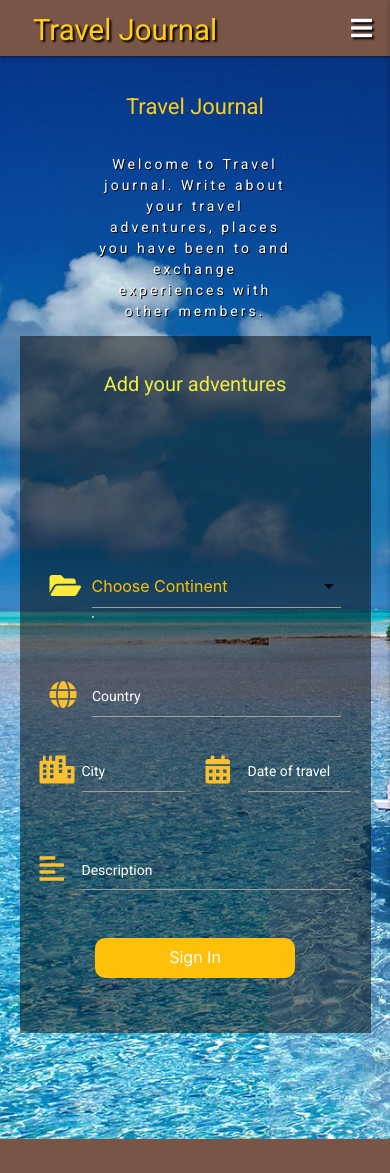
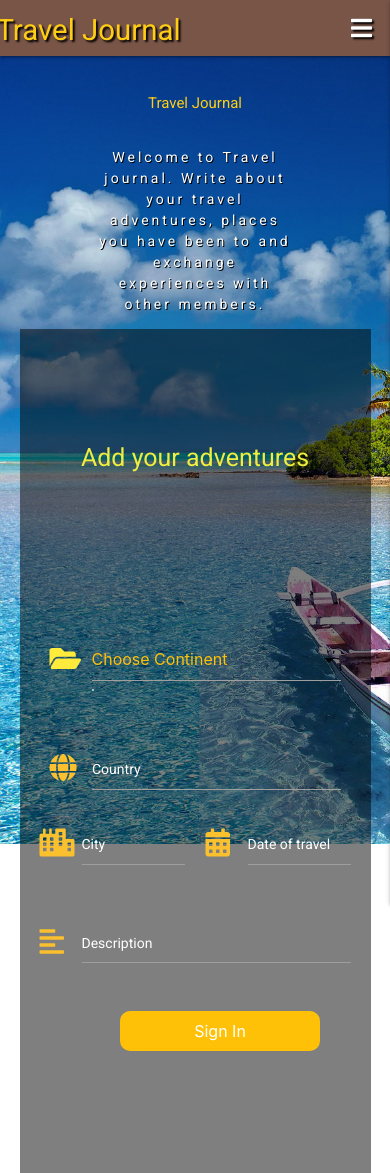
Before and after one commit to Code-Institute-Submissions/Pretro-MS3_Travelbook_AprResub, a Flask app: page /add_adventure in a window 390 px wide. Before the commit the page ends 1139 px from the top, so only its background shows below. Run offline with Flask 2, Linux system fonts and the light colour scheme; data that the repository does not hold is empty; some libraries are stand-ins or nearby versions.

Commit message:
Checking the responsiveness of the pages on different devices

```diff
--- a/static/css/style.css
+++ b/static/css/style.css
@@ -318,187 +318,130 @@ span.activator{
  .loginbox2 input[type="submit"]{
     margin-left: 0;
  }
- .boton{
-     left: -45px;
- }
+    body{
+        height:180vh;
+    }
+    .loginbox{
+        top: 98%;
+    }
+    .alertas, .travel-card .header{
+        font-size:15px;
+    }
+    .white-text , .titles h1, h3{
+        font-size: 20px;
+    }
+    .boton{
+        left:55px;
+    }
+    .card .card-content .card-title,
+    .card .card-content p, .collection .collection-item.avatar p, {
+        font-size:10px;
+    }
+    .loginbox2 .row100 .input-field{
+        width:80%;
+        padding: 0 30px;
+        margin: 16px 15px 15px;
+    }
+    .fa-globe:before{
+        margin-left:-1px;
+    }
+    .red.accent-4{
+        margin-top:10px;
+    }
+    .fa-folder-open:before, .fa-globe:before, .fa-city:before,
+    .fa-align-left:before, .fa-calendar-alt:before {
+        display:none;
+    }
+    .row .col.s6{
+        left:-12px;
+    }
+    .editing{
+        margin-left:-40px;
+    }
+}
+
+@media (max-width: 320px){
+   .fa-folder-open:before, .fa-globe:before, .fa-city:before,
+    .fa-align-left:before, .fa-calendar-alt:before {
+        display:none;
+   }
 
 }
 
-@media (max-width: 280px){
+@media (max-width: 360px){
+    nav .brand-logo.center{
+        left:25%;
+    }
+    .titles h1 {
+        font-size:20px;
+    }
+     .card .card-content p, .card .card-reveal .card-title, .collection .collection-item.avatar p {
+        font-size:10px;
+    }
+    .card .card-title.activator{
+        font-size:12px;
+    }
     .loginbox{
-        top: 60%;
+        top: 75%;
+    }
+    .light-blue.lighten-1{
+        left:4px;
+    }
+      .red.accent-4{
+        left:1px;
+    }
+    h3 {
+        font-size:25px;
+    }
+    .alertas{
+        font-size:20px;
+    }
+}
+@media (max-width: 375px){
+.card .card-content p{
+font-size:10px;
+}
+.red.accent-4{
+    margin-left:1px;
+}
+}
+
+@media (max-width: 411px){
+    .loginbox{
+        top:85%;
+    }
+    body{
+        height:130vh;
+    }
+    .alertas{
+        font-size:15px;
+    }
+    .light-blue.lighten-1{
+        margin-left:1px;
+    }
+     h3 {
+        font-size:25px;
     }
 }
 
 
-@media (max-width: 320px){
+@media (max-width: 414px){
+    .titles h1{
+        font-size:15px;
+    }
     .loginbox{
-        top: 80%;
+        top:57%;
+    }
+    body{
+        height:100vh;
+    }
+    .alertas{
+        font-size:15px;
+    }
+    .light-blue.lighten-1{
+        margin-left:1px;
+    }
+      h3 {
+        font-size:25px;
     }
 }
-
-
-@media (max-width: 360px){
-    body{
-        height: 180vh;
-    }
-    .loginbox2 input[type="submit"]{
-        margin-left: 20px;
-    }
-    .red.accent-4{
-        margin-left: -50px;
-    }
-    .card .card-action a:not(.btn):not(.btn-large):not(.btn-small):not(.btn-large):not(.btn-floating)
- {
-     margin-left: 5px;
- }
- .light-blue.lighten-1{
-        margin-left: 10px;
-    }
-}
-
-@media (max-width: 375px)
-{
-     .red.accent-4{
-        margin-left: -20px;
-    }
- .loginbox{
-        top: 80%;
-    }
- .titles h1 {
-     color: #ffc107;
-     font-size: 2rem;
- }
- .boton{
-     margin-left: 100px;
- }
-
-  a.brand-logo.center{
-    left: 25%;
- }
-    .loginbox{
-        margin-top: 360px;
-    }
-    .center, .center-align{
-        font-size: 16px;
-    }
-     .card .card-content {
-        height: 220px !important;
-    }
-    .card .card-content p {
-        margin: 0;
-        font-size: 10px;
-    }
-
-    h3{
-        margin-bottom: 10px;
-        font-size: 20px;
-    }
-    .collection .collection-item:last-child{
-        margin-top: 15px;
-    }
-}
-
-@media (max-width: 411px){
-     body{
-        height: 180vh;
-    }
-    .alertas{
-        font-size: 20px;
-    }
-    .titles h1{
-        font-size: 20px;
-    }
-    .loginbox{
-        margin-top: 180px;
-    }
-    h3{
-        font-size: 20px;
-    }
-    .loginbox2 input[type="submit"]{
-        margin-bottom: 15px;
-    }
-    nav .brand-logo.center{
-        left: 95px;
-    }
-}
-
-@media (max-width: 414px){
-    h3{
-        font-size: 20px;
-    }
-    nav .brand-logo.center{
-        left: 95px;
-    }
-        .btn-large{
-    margin-left: 0px;
-    margin-top: 25px;
- }
- .loginbox2 input[type="submit"]{
-        margin-left: 0;
-    }
-    h1{
-        font-size: 20px;
-    }
-    .loginbox{
-        top: 90%;
-    }
-    body{
-        height: 200vh;
-    }
-}
-
-
-@media (max-width: 540px){
-    body{
-        height: 180vh;
-    }
-    .loginbox{
-        top: 60%;
-    }
-}
-
-@media (max-width: 768px){
-    .titles h1{
-        font-size: 20px;
-    }
-    .travel-card .header{
-        font-size: 12px;
-    }
-    .card .card-content .card-title{
-        font-size: 12px;
-    }
-    .card .card-content{
-        height: 230px !important;
-    }
-    .card .card-reveal .card-title{
-        font-size: 12px;
-    }
-    body{
-        height: 130vh;
-    }
-    .loginbox2{
-        min-height: 80vh;
-    }
-}
-
-@media (max-width: 1024px){
-    body{
-        height: 135vh;
-    }
-    .travel-card .header{
-        font-size: 14px;
-    }
-    .card .card-reveal .card-title{
-        font-size: 14px;
-    }
-        .travel-card .header{
-        font-size: 14px;
-    }
-      .card .card-content .card-title{
-        font-size: 14px;
-    }
-    .titles h1{
-        font-size: 22px;
-    }
-}
```
Also changed, not shown: templates/edit_adventure.html (+5 -7 lines).
